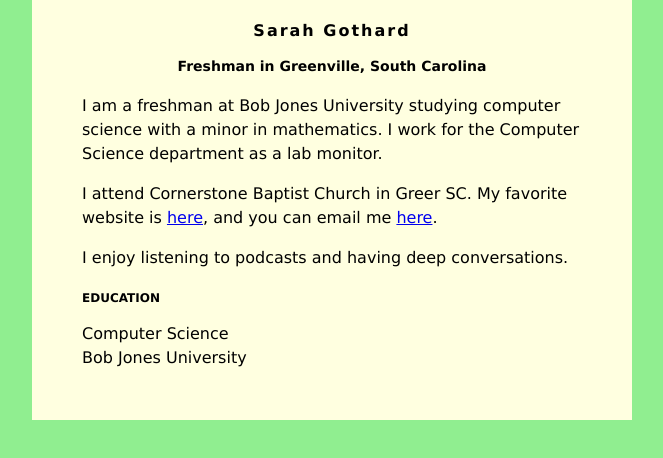
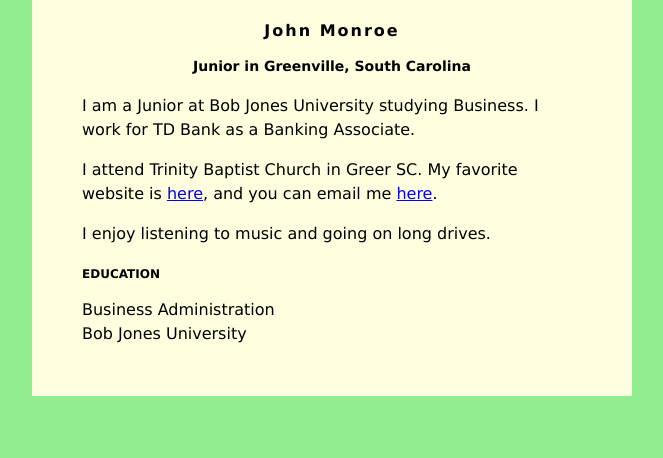
Before and after one commit to johnnylmonroe/johnnylmonroe.github.io, a plain HTML site: page index.html in a window 1280 px wide. Shown: the whole page, without its empty margins (308-971 px from the left). Drawn offline with Linux system fonts and the light colour scheme.

Commit message:
Update index.html

```diff
--- a/index.html
+++ b/index.html
@@ -30,21 +30,20 @@ h3 {
 </head>
 <body>
     <div id="content">
-        <h1>Sarah Gothard</h1>
-        <h2>Freshman in Greenville, South Carolina</h2>
+        <h1>John Monroe</h1>
+        <h2>Junior in Greenville, South Carolina</h2>
 
-         <p>I am a freshman at Bob Jones University studying computer science with a minor in
-            mathematics. I work for the Computer Science department as a lab monitor.</p>
+         <p>I am a Junior at Bob Jones University studying Business. I work for TD Bank as a Banking Associate.</p>
          <p>
-            I attend Cornerstone Baptist Church in Greer SC. My favorite website is
+            I attend Trinity Baptist Church in Greer SC. My favorite website is
             <a href="https://mobilehymns.org/">here</a>, and you can email me
-            <a href="mailto:sgothard@bju.edu">here</a>.
+            <a href="mailto:jmonr807@bju.edu">here</a>.
          </p>
          <p>
-            I enjoy listening to podcasts and having deep conversations.
+            I enjoy listening to music and going on long drives.
          </p>
         <h3>EDUCATION</h3>
-        Computer Science<br />
+        Business Administration<br />
         Bob Jones University
     </div>
 </body>
```
